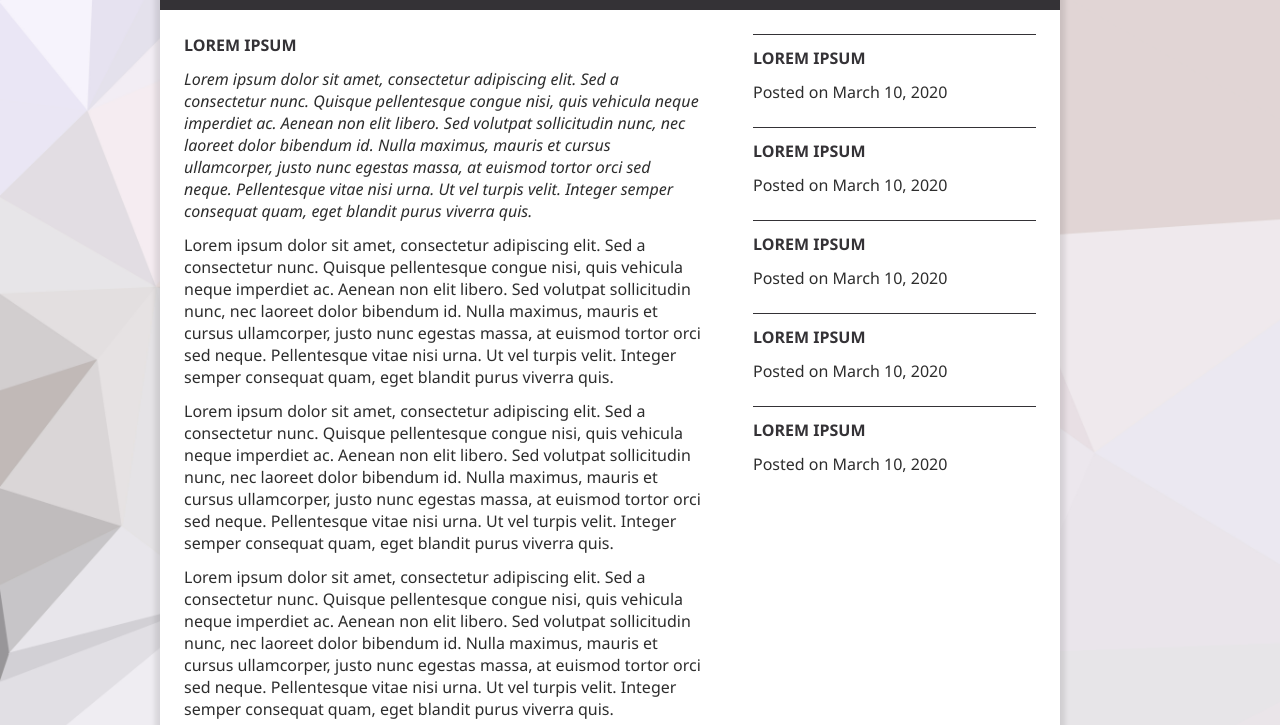
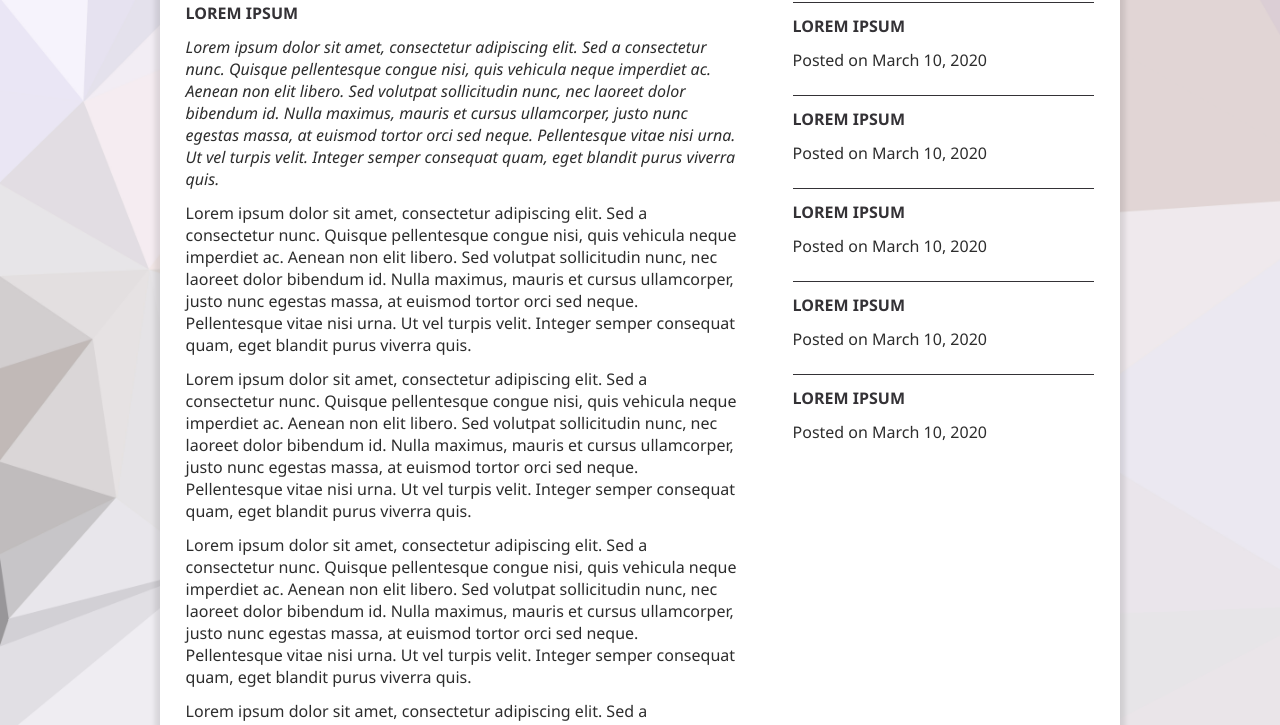
Before and after one commit to kauffmanes/rwd-intro, a plain HTML site: page index.html in a window 1280 px wide. Shown: the part 95-820 px from the top of the page. Drawn offline with Linux system fonts and the light colour scheme.

Commit message:
updated readme and stytles

```diff
--- a/styles.css
+++ b/styles.css
@@ -14,27 +14,32 @@ body {
 }
 
 .page {
-    width: 960px;
-    margin: 24px auto;
+    /* width: 960px; */
+    width: 80%;
+    margin: 1em auto;
+
 }
 
 .blog {
     overflow: auto;
     background: white;
     box-shadow: 0 0 5px 5px rgba(0,0,0,.1);
-    width: 900px;
-    overflow: auto;
+    /* width: 900px; */
+    width: 93.75%;
+    margin: 0 auto;
 }
 
 main {
-    width: 566px;
-    padding: 24px;
+    /* width: 566px; */
+    width: 62.8888889%;
+    padding: 1em 2.6666666%; /* 24px / 900px */
     float: left;
 }
 
 aside {
-    width: 331px;
-    padding: 24px;
+    /* width: 331px; */
+    width: 36.7777778%;
+    padding: 1em 2.6666666%; /* 24px / 900px */
     float: right;
 }
 
@@ -50,7 +55,7 @@ aside {
 
 header {
     background: var(--PrimaryColor);
-    padding: 24px;
+    padding: 1em 2.6666666%; /* 24px / 900px */
 }
 
 h1 {
```
Also changed, not shown: 1 other file.
